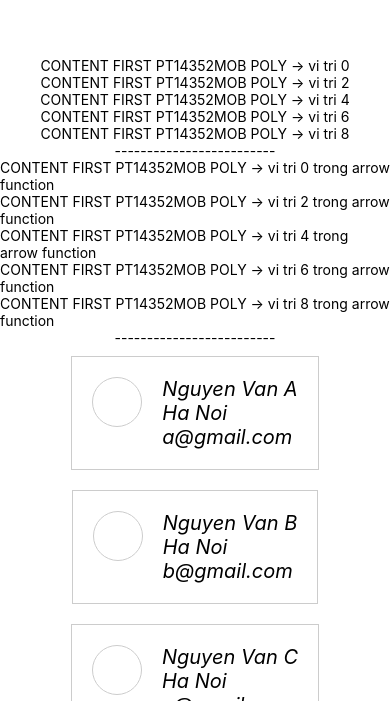
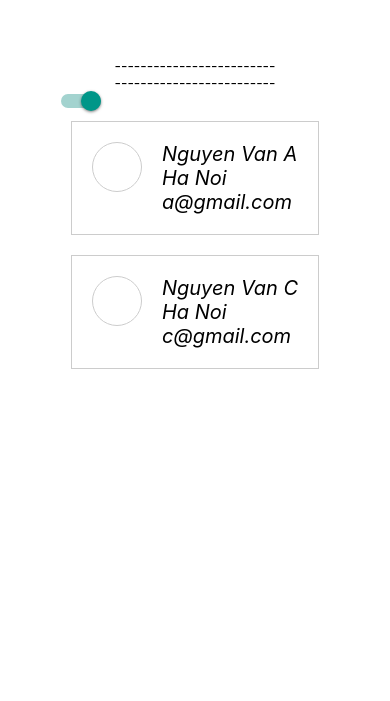
Before and after one commit to tuannda94/rn_pt14352, a React Native app: screen / in a window 390 px wide. Shown: the part 143-844 px from the top of the page. Built offline with nearby package versions, Linux system fonts and the light colour scheme.

Commit message:
State & Switch

```diff
--- a/App.js
+++ b/App.js
@@ -100,10 +100,10 @@ export default function App() {
         style={myStyle.image}
       /> */}
         {/* Su dung component da import ben tren, truyen props sang duoi dang 1 thuoc tinh cua component */}
-        {contentText}
+        {/* {contentText} */}
         <Text>-------------------------</Text>
         {/* Cho cac ban giai dap */}
-        {
+        {/* {
           // Gia tri cac tham so nhan duoc se nam o ngoac thu 2
           ((contentFirst) => {
             const contentText = [];
@@ -121,7 +121,7 @@ export default function App() {
             return contentText;
           })
           (contentFirst)
-        }
+        } */}
         <Text>-------------------------</Text>
         {/* Sau khi tao ds thi se truyen sang cho component List duoi dang 1 props ten la data, gia tri la listUser */}
         <List data={listUser} />
--- a/list/index.js
+++ b/list/index.js
@@ -1,28 +1,70 @@
-import React from 'react';
-import {Text, View, Image, StyleSheet} from 'react-native';
+import React, {useState} from 'react'; // chu y viec import useState trong ngoac nhon
+import {Text, View, Image, StyleSheet, Switch} from 'react-native';
 import Row from './row';
+
+// Thuc hien cong viec lien quan den state o component List
+// KHI STATE THAY DOI, THI CHI COMPONENT CHUA NO RENDER LAI, CON LAI KHONG THAY DOI GI HET
 
 // Khi ten file la index.js thi ben import se chi can tro den thu muc
 // import xxx from './list' -> './list/index'
 export default function List({data})
 {
+
+    // Khai bao su dung state ngay ben duoi phan khai bao component
+    // const [ten_state, ten_ham_su_dung_thay_doi_gia_tri_state] = useState(gia_tri_mac_dinh_cua_state);
+    const [showList, setShowList] = useState(true);
+    // showList: state luu trang thai hien thi danh sach
+
+    // setShowList: function thay doi gia tri cua showList
+    // setShowList(false) -> showList gan gia tri moi = false
+
+    // useState(true): dinh nghia ra cap state va function thay doi gia tri state,
+    // voi gia tri mac dinh cua showList = true
+
+    console.log(showList);
+
+    // khi showList = true thi se hien thi danh sach, con false thi se an danh sach
     const renderRow = () => {
         // Khai bao mang rong de lay cac phan hien thi tung row vao
         const list = [];
 
         for(let i = 0; i < data.length; i++) {
+            // Cach khac de truyen gia tri cho show
+            // let show = true;
+            // if (showList == true && i%2 == 0) {
+            //     show = true;
+            // } else {
+            //     show = false;
+            // }
+            // truyen show vao props show trong Row
             const row = (
-                <Row item={data[i]} />
+                <Row show={true} item={data[i]} />
             );
             // Push row vua nhan duoc vao trong list
-            list.push(row);
+            if (showList == true && i%2 == 0) {
+                list.push(row);
+            }
+
+            if (showList == false && i%2 != 0) {
+                list.push(row);
+            }
         }
+        // cach 1: xu ly viec return list, khi return se thoat khoi ham renderRow() va khong chay ra ngoai if nua
+        // if (showList == true) { // tuong tu viec viet if(showList){}
+            return list;
+        // }
 
-        return list;
+        // return [];
     }
 
     return(
-        renderRow()
+            // trang thai hien tai: bat -> chuyen sang: tat
+            // trang thai la: tat -> chuyen sang: bat
+            // Su dung switch de thay doi gia tri cua state showList, nham kiem soat viec an hien cua danh sach
+        <View>
+            <Switch value={showList} onValueChange={() => setShowList(!showList)} />
+            {renderRow()}
+        </View>
     );
 }
 
--- a/list/row.js
+++ b/list/row.js
@@ -3,9 +3,10 @@ import { Text, View, Image, StyleSheet } from 'react-native';
 
 // Khi ten file la index.js thi ben import se chi can tro den thu muc
 // import xxx from './list' -> './list/index'
-export default function Row({ item }) {
+export default function Row({ item, show }) {
     return (
         // View nay dai dien cho 1 row
+        (show == true) ? (
             <View style={style.row}>
                 <View style={style.left}>
                     <Image source={{ uri: item.avatar }} style={style.image} />
@@ -16,6 +17,8 @@ export default function Row({ item }) {
                     <Text style={style.text}>{item.email}</Text>
                 </View>
             </View>
+        )
+        : null
     );
 }
 
```
Lines whose indentation alone changed are shown as unchanged.
